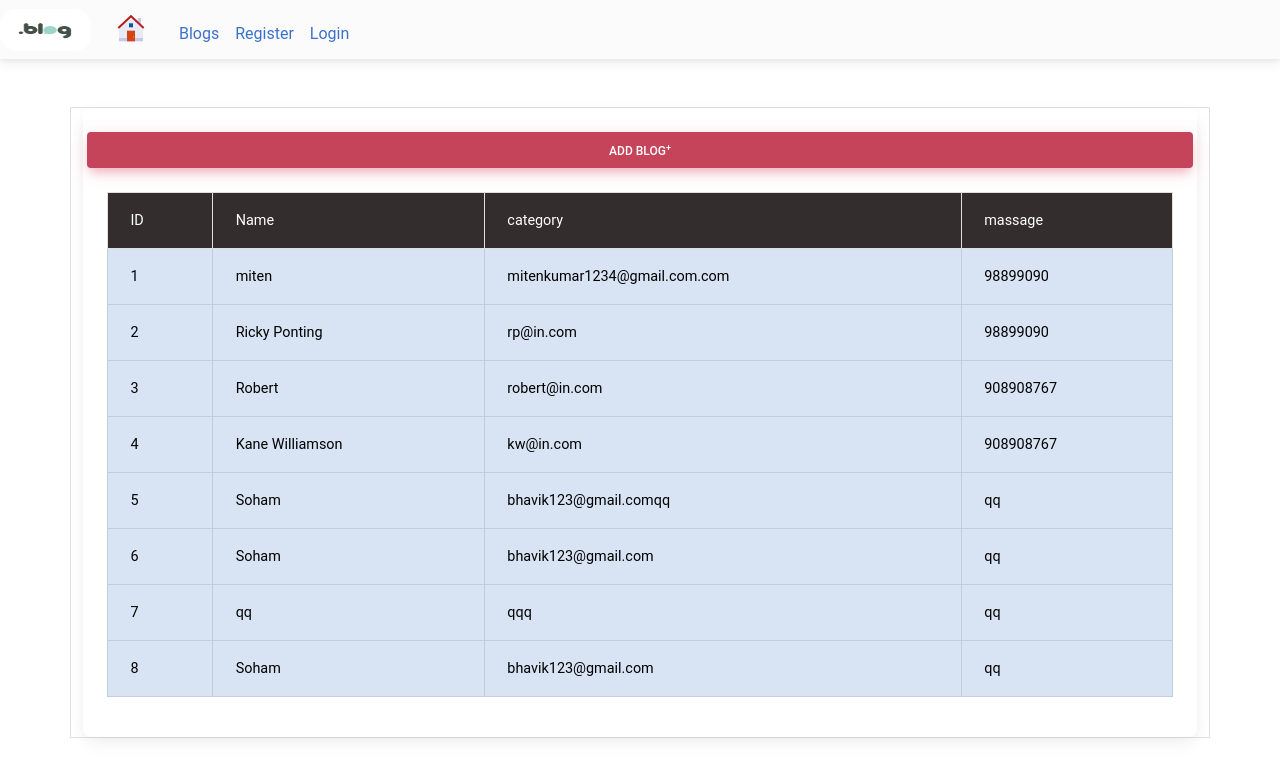
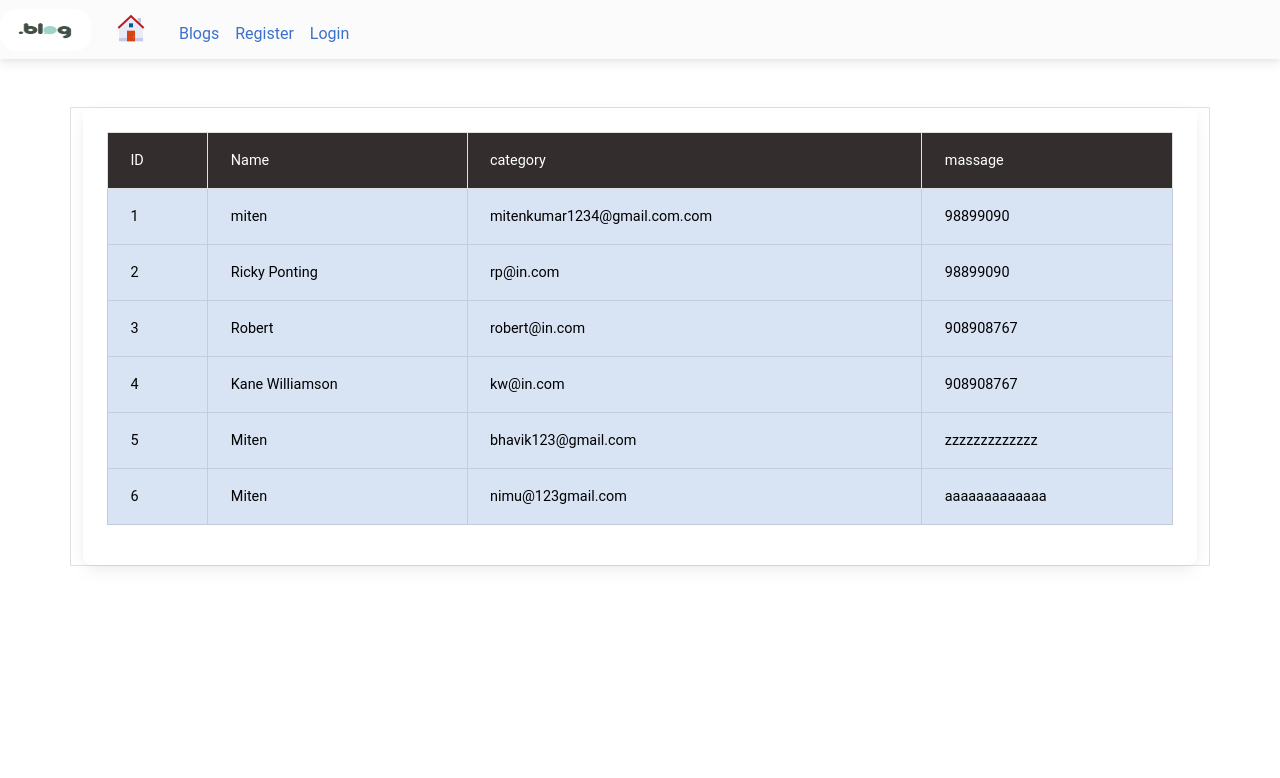
Before and after one commit to Miten-kumar/blogg-app, a React (Create React App) app: page /blog in a window 1280 px wide. Shown: the top 778 px of the page. Built offline with nearby package versions, Linux system fonts and the light colour scheme; data requests are answered from the project's data file.

Commit message:
"user login logout successful "

```diff
--- a/db.json
+++ b/db.json
@@ -27,28 +27,16 @@
       "password": "908908767"
     },
     {
-      "name": "Soham",
-      "email": "bhavik123@gmail.comqq",
-      "password": "qq",
+      "name": "Miten",
+      "email": "bhavik123@gmail.com",
+      "password": "zzzzzzzzzzzzz",
       "id": 5
     },
     {
-      "name": "Soham",
-      "email": "bhavik123@gmail.com",
-      "password": "qq",
+      "name": "Miten",
+      "email": "nimu@123gmail.com",
+      "password": "aaaaaaaaaaaaa",
       "id": 6
-    },
-    {
-      "name": "qq",
-      "email": "qqq",
-      "password": "qq",
-      "id": 7
-    },
-    {
-      "name": "Soham",
-      "email": "bhavik123@gmail.com",
-      "password": "qq",
-      "id": 8
     }
   ],
   "User": [
@@ -87,6 +75,12 @@
       "email": "aaaaaaaaaa@fsd",
       "password": "aa",
       "id": 6
+    },
+    {
+      "username": "miten",
+      "email": "miten@dfg",
+      "password": "qqq",
+      "id": 7
     }
   ],
   "posts": [
--- a/src/App.js
+++ b/src/App.js
@@ -1,32 +1,42 @@
 import React, { useState } from "react";
-import { Routes ,Route, Outlet } from "react-router-dom";
-import Navbar from "./Blog/UI/Navbar.jsx"
-import DisplayData from './Blog/UI/DisplayData'
+import { Routes, Route, Outlet } from "react-router-dom";
+import Navbar from "./Blog/UI/Navbar.jsx";
+import DisplayData from "./Blog/UI/DisplayData";
 import Register from "./Blog/UI/Ragister.jsx";
 import Login from "./Blog/UI/Login.jsx";
 
+import { useNavigate } from "react-router-dom";
 
 function App() {
-  const [isLogged,setisLogged]=useState(null)
-  const [username , setUsername] = useState('')
-  const status=(data,user)=>{
-    setisLogged(data)
-    setUsername(user)
+  const [isLogged, setisLogged] = useState(null);
+  const [username, setUsername] = useState("");
+  const status = (data, user) => {
+    setisLogged(data);
+    setUsername(user);
     console.log(username);
     // console.log(data);
-  }
+  };
+  const history = useNavigate();
+  const logoutSubmitHandler = () => {
+    history("/login");
+    setisLogged(false);
+    console.log("Runned");
+  };
   return (
     <>
-    <Navbar props={{isLogged,username}}/>
+      <Navbar props={{ isLogged, username, logoutSubmitHandler }} />
 
-    <Routes>
-    <Route path="/" element={<div>This is Home Component</div>}/>
-    <Route path="/blog" element={<DisplayData />}/>
-    <Route path="/register" element={<Register />}/>
-    <Route path="/login" element={<Login props={status}/>}/>
-    </Routes>
+      <Routes>
+        <Route path="/" exact element={<div>This is Home Component</div>} />
+        <Route
+          path="/blog"
+          element={<DisplayData props={{ isLogged, username }} />}
+        />
+        <Route path="/register" element={<Register />} />
+        <Route path="/login" element={<Login props={status} />} />
+      </Routes>
 
-    <Outlet />
+      <Outlet />
     </>
   );
 }
--- a/src/Blog/UI/DisplayData.jsx
+++ b/src/Blog/UI/DisplayData.jsx
@@ -1,25 +1,30 @@
-import { useEffect, useState } from "react"
+import { useEffect, useState } from "react";
 // import {  useNavigate } from "react-router-dom";
-import AddBlog from './AddBlog';
+import AddBlog from "./AddBlog";
 
-const EmpListing = () => {
+const EmpListing = (props) => {
+  console.log(props.props.isLoggedIn);
   const [empdata, empdatachange] = useState(null);
 
   useEffect(() => {
-    fetch("http://localhost:8000/employee").then((res) => {
+    fetch("http://localhost:8000/employee")
+      .then((res) => {
         return res.json();
-    }).then((resp) => {
+      })
+      .then((resp) => {
         empdatachange(resp);
-    }).catch((err) => {
+      })
+      .catch((err) => {
         console.log(err.message);
-    })
-}, [])
+      });
+  }, []);
   return (
     <div className="container my-5 border ">
       <div className="card">
-     <AddBlog />
+        {/* aDD BUTTON................... */}
+        {props.props.isLogged === true ? <AddBlog /> : <></>}
+
         <div className="card-body">
-
           <table className="table table-bordered ">
             <thead className="bg-dark text-white">
               <tr>
@@ -27,12 +32,11 @@ return (
                 <td>Name</td>
                 <td>category</td>
                 <td>massage</td>
-
               </tr>
             </thead>
             <tbody className="table-primary">
               {empdata &&
-                            empdata.map(item => (
+                empdata.map((item) => (
                   <tr key={item.id}>
                     <td>{item.id}</td>
                     <td>{item.name}</td>
@@ -43,14 +47,13 @@ return (
                                         <a onClick={() => { LoadDetail(item.id) }}  className="btn btn-primary">Details</a>
                                     </td> */}
                   </tr>
-                            ))
-                        }
+                ))}
             </tbody>
           </table>
         </div>
       </div>
     </div>
   );
-}
+};
 
 export default EmpListing;
--- /dev/null
+++ b/src/Blog/UI/Logedbtn.jsx
@@ -0,0 +1,20 @@
+import React from "react";
+import { MDBDropdown, MDBPopover, MDBBtn } from "mdb-react-ui-kit";
+
+export default function App(props) {
+  console.log(props.logout);
+  return (
+    <MDBDropdown>
+      <MDBPopover
+        className="mx-2"
+        color="danger"
+        btnChildren={props.props}
+        placement="right"
+      >
+        <MDBBtn onClick={props.logout} color="transparent">
+          Logout
+        </MDBBtn>
+      </MDBPopover>
+    </MDBDropdown>
+  );
+}
--- a/src/Blog/UI/Login.jsx
+++ b/src/Blog/UI/Login.jsx
@@ -31,10 +31,10 @@ export default function Login(props) {
           setTimeout(() => {
             navigate("/blog");
           }, 1000);
-          props.props(isLoggedIn,username);
+          props.props(isLoggedIn, username);
         } else {
           isLoggedIn = false;
-          props.props(isLoggedIn,username);
+          props.props(isLoggedIn, username);
           toast.error("something went wrong");
         }
       })
--- a/src/Blog/UI/Navbar.jsx
+++ b/src/Blog/UI/Navbar.jsx
@@ -1,4 +1,4 @@
-import React, { useState  } from "react";
+import React, { useState } from "react";
 import { NavLink } from "react-router-dom";
 import {
   MDBContainer,
@@ -8,23 +8,23 @@ import {
   MDBCollapse,
   MDBNavbarItem,
   MDBIcon,
-  MDBBtn,
-  MDBNavbarBrand
+  MDBNavbarBrand,
 } from "mdb-react-ui-kit";
 import "mdb-react-ui-kit/dist/css/mdb.min.css";
 import "@fortawesome/fontawesome-free/css/all.min.css";
 import myimg from "./572.png";
 import { FcHome } from "react-icons/fc";
+import LogedBtn from "./Logedbtn";
 
 export default function Navbar(props) {
   const Name = props.props.username.charAt(0);
   const firstLetter = Name.toUpperCase();
+  console.log(firstLetter);
   console.log(props.props);
-
-  // document.getElementById("loginbtn").innerHTML = firstLetter;
-
-
-
+  console.log();
+  const func =()=>{
+    return <>{props.props.logoutSubmitHandler()}</>
+  }
   const [showNav, setShowNav] = useState(false);
   return (
     <>
@@ -59,11 +59,9 @@ export default function Navbar(props) {
               <MDBNavbarItem className="mx-2 mt-2">
                 <NavLink to="/blog">Blogs</NavLink>
               </MDBNavbarItem>
+              {/* login butoon................................................ */}
               {props.props.isLogged === true ? (
-                <MDBBtn className="mx-2 p-1 mb-1 fs-5" color="danger" tag="a" floating>
-                <b>{firstLetter}</b>
-                  <MDBIcon id="loginbtn" fas icon="loginbtn" />
-                </MDBBtn>
+                <LogedBtn props={firstLetter} logout={func}/>
               ) : (
                 <div className="d-flex ">
                   <MDBNavbarItem className="mx-2 mt-2">
@@ -78,7 +76,6 @@ export default function Navbar(props) {
           </MDBCollapse>
         </MDBContainer>
       </MDBNavbar>
-      {/* Display json data .............................*/}
     </>
   );
 }
```
Lines whose indentation alone changed are shown as unchanged.
